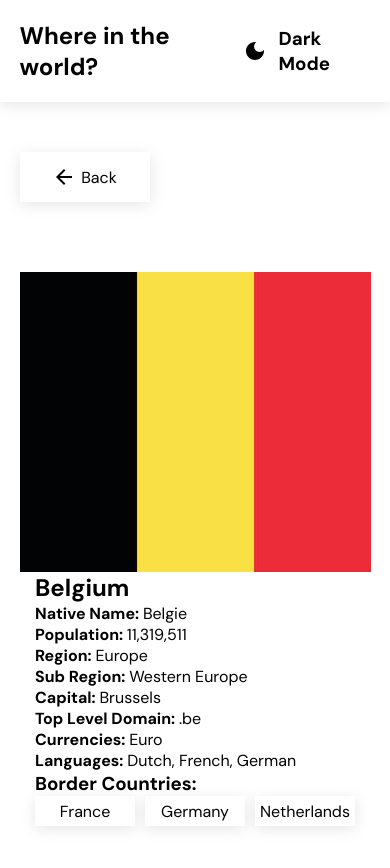
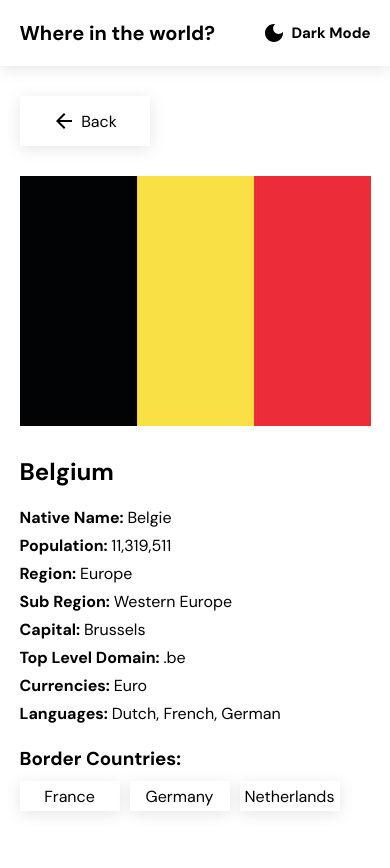
Before and after one commit to Deevyn9/Where-in-the-World, a React (Create React App) app: page /country in a window 390 px wide. Shown: the top 868 px of the page. Built offline with nearby package versions, Linux system fonts and the light colour scheme.

Commit message:
completed layout

```diff
--- a/src/App.css
+++ b/src/App.css
@@ -131,14 +131,14 @@ header {
 .country__page-main {
     display: flex;
     padding-top: 70px;
-    justify-content: center;
+    justify-content: space-evenly;
     align-items: center;
-    gap: 100/px;
+    gap: 70px;
 }
 
 .country__page-main .flag__container {
-    height: 400px;
-    width: 600px;
+    height: 300px;
+    width: 500px;
 }
 
 .country__page-main .flag__container img  {
@@ -153,13 +153,29 @@ header {
 
 .borders {
     display: flex;
+    justify-content: center;
+    /* align-items: center; */
+    margin-top: 15px;
+    gap: 10px;
 }
 
 .countrydetails__sub {
     display: flex;
+    gap: 100px;
+}
+
+.main__countrydetails {
+    display: flex;
+    flex-direction: column;
+    align-items: flex-start;
+}
+
+.main__countrydetails h2 {
+    margin-bottom: 20px;
 }
 
 .countrydetails__sub p {
+    margin-bottom: 7px;
     font-weight: 700;
 }
 
@@ -178,10 +194,28 @@ header {
 @media (max-width: 1000px) {
     .country__page-main {
         flex-direction: column;
+        gap: 0;
+    }
+
+    .main__countrydetails {
+        align-self: flex-start;
+        margin-top: 30px;
+    }
+
+    .countrydetails__sub {
+        gap: 0;
     }
 }
 
 @media (max-width: 700px) {
+    .country__page {
+        padding-top: 30px;
+    }
+
+    .country__page-main {
+        padding-top: 30px;
+    }
+
     .country__page-main .flag__container {
         width: 80%;
         height: 300px;
@@ -201,9 +235,54 @@ header {
     }
 }
 
+@media (max-width:650px) {
+    .app-body .filters {
+        flex-direction: column;
+        gap: 10px;
+    }
+
+    .app-body .filters .search-bar {
+        width: 100%;
+    }
+
+    .app-body .filters .select-bar select {
+        width: 40%;
+    }
+}
+
 @media (max-width: 500px) {
+    header h2 {
+        font-size: 20px;
+    }
+
+    .mode-switcher {
+        gap: 5px;
+    }
+
+    .mode-switcher h3 {
+        font-size: 15px;
+    }
+
     .country__page-main .flag__container {
         width: 100%;
-        height: 300px;
+        height: 250px;
     }
 }
+
+@media (max-width: 350px) {
+    header h2 {
+        font-size: 16px;
+    }
+
+    .mode-switcher {
+        gap: 2px;
+    }
+
+    .mode-switcher h3 {
+        font-size: 10px;
+    }
+
+    .country__page-main .flag__container {
+        height: 180px;
+    }
+}
```
